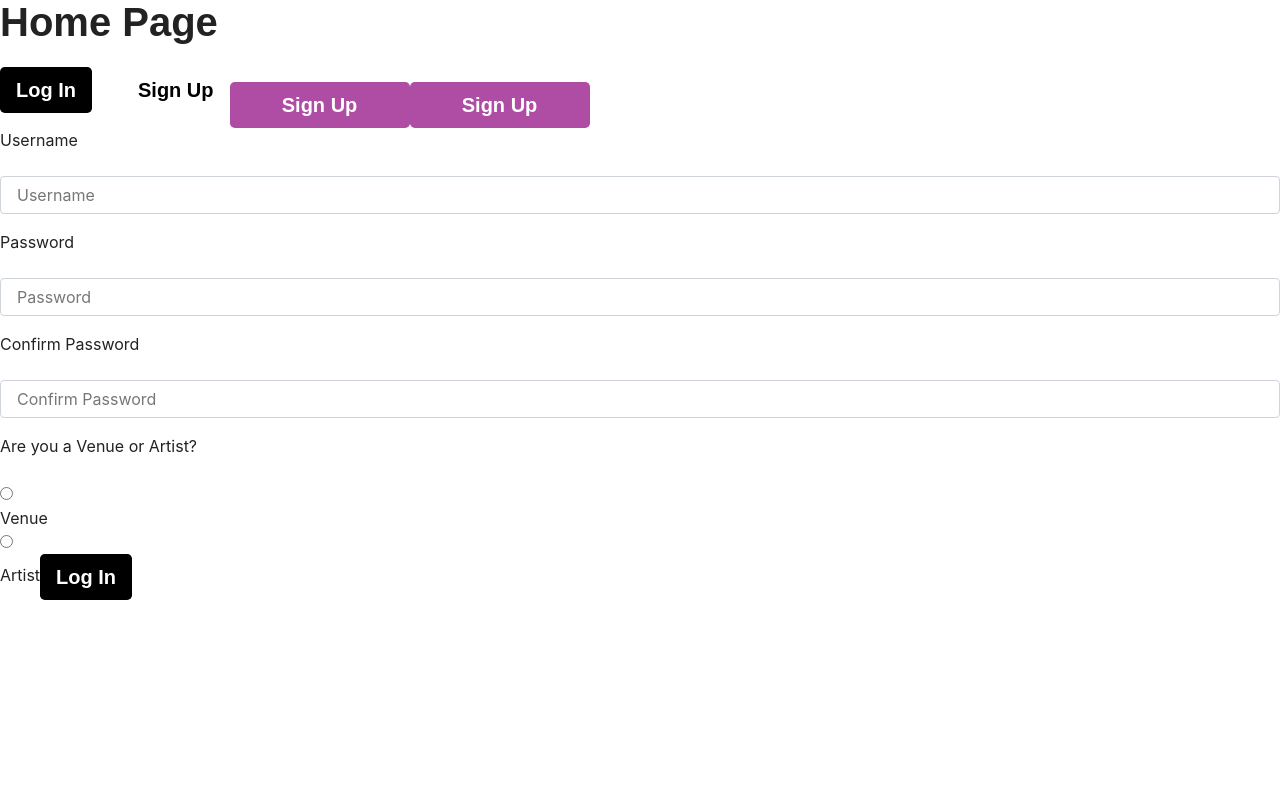
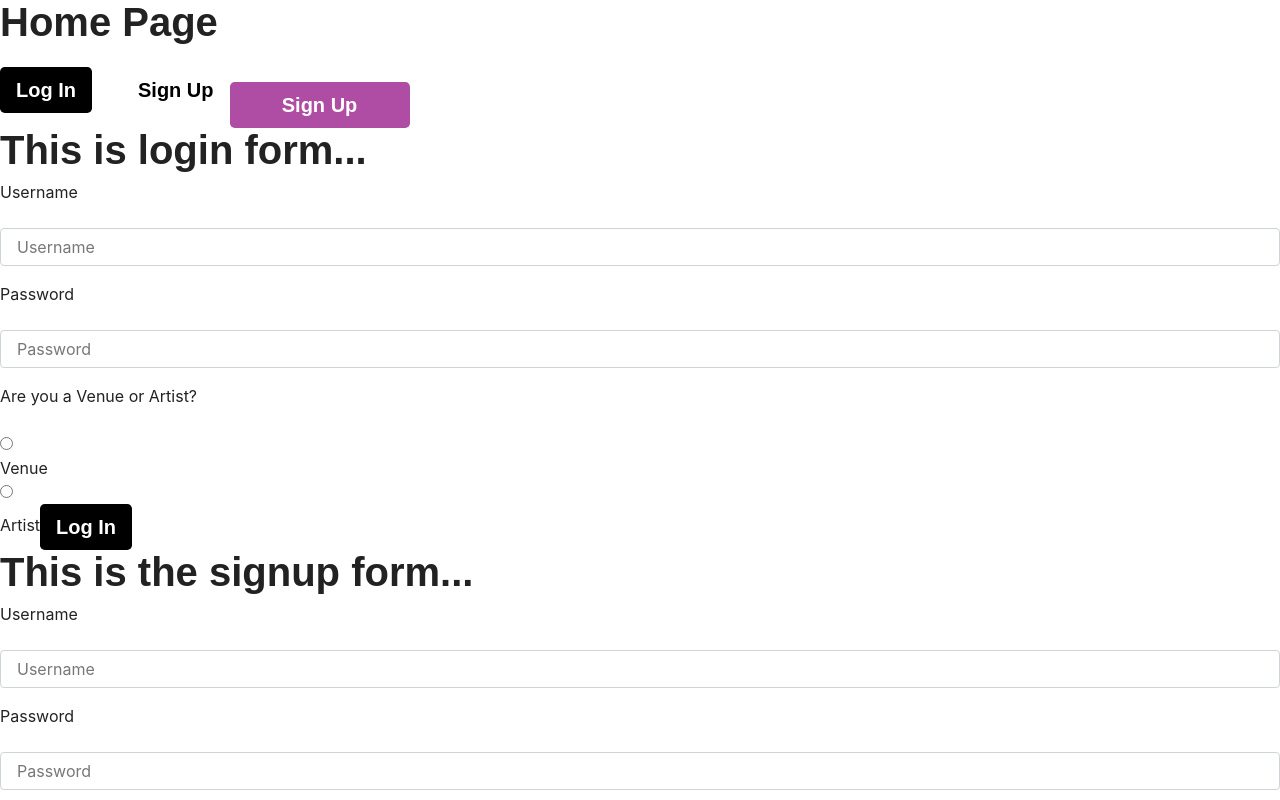
Before and after one commit to Garredondo/GigBook, a React (Create React App) app in the folder client/: page / in a window 1280 px wide. Shown: the top 800 px of the page. Built offline with nearby package versions, Linux system fonts and the light colour scheme; a web font is replaced by a local one.

Commit message:
Saving to pull down the latest changes to the master.

```diff
--- a/client/src/pages/Home.js
+++ b/client/src/pages/Home.js
@@ -1,7 +1,9 @@
 import React, { Component } from "react";
+import { Redirect } from "react-router-dom";
 import {TextLabel, InputBox, Radio} from "../components/inputs";
 import {ModalButton, FormButton} from "../components/buttons";
 import API from "../utils/index";
+
 
 class Home extends Component {
   state = {
@@ -18,18 +20,47 @@ class Home extends Component {
     }, () => console.log(this.state.role));
   };
 
-  handleFormSubmit = event => {
+  handleLoginFormSubmit = event => {
     event.preventDefault();
-    if (this.state.username && this.state.password) {
+    if (this.state.name && this.state.password) {
       API.Users.login({
         name: this.state.name,
         password: this.state.password,
         role: this.state.role
       })
-        .then(res => console.log(res))
+    .then(res => this.props.history.push("/venue/profile/" + res.data.id))
+    .catch(err => console.log(err));
+    }
+
+
+    this.setState({
+      name: "",
+      password: "",
+      role: ""
+    });
+  };
+
+
+  handleSignUpFormSubmit = event => {
+    event.preventDefault();
+    if (this.state.name && this.state.password) {
+      API.Users.signUp({
+        name: this.state.name,
+        password: this.state.password,
+        role: this.state.role
+      })
+    .then(res => {return <Redirect to="/venue/profile/1"/>})
         .catch(err => console.log(err));
     }
+
+
+    this.setState({
+      name: "",
+      password: "",
+      role: ""
+    });
   };
+
 
 
 
@@ -47,15 +78,44 @@ class Home extends Component {
             <ModalButton className={"sign-up-main"}
             data-target={"#form-modal"}
             label={"Sign Up"}/>
-            <FormButton id={"signup-submit"} type={"submit"} value={"Submit"}
-            className={"sign-up-main"}
-            label={"Sign Up"}/>
           </div>
 
 
 
 
+          {/* LOGIN */}
+          <h1>This is login form...</h1>
+          <TextLabel>Username</TextLabel>
+          <InputBox
+          placeholder="Username"
+          name="name"
+          value={this.state.name}
+          onChange={this.handleInputChange}/>
+          <TextLabel>Password</TextLabel>
+          <InputBox
+          placeholder="Password"
+          name="password"
+          type="password"
+          value={this.state.password}
+          onChange={this.handleInputChange}
+          />
 
+
+          <TextLabel>Are you a Venue or Artist?</TextLabel>
+          <Radio value="venue" name="role" checked={this.state.role === "venue"} onChange={this.handleInputChange} />Venue
+          <Radio value="artist" name="role" checked={this.state.role === "artist"} onChange={this.handleInputChange} />Artist
+
+          <FormButton
+          id={"login-submit"}
+          value={"Submit"}
+          className={"log-in"}
+          label={"Log In"}
+          onClick={this.handleLoginFormSubmit}
+          />
+
+
+          {/* SIGNUP */}
+          <h1>This is the signup form...</h1>
           <TextLabel>Username</TextLabel>
           <InputBox
           placeholder="Username"
@@ -84,12 +144,13 @@ class Home extends Component {
           <Radio value="artist" name="role" checked={this.state.role === "artist"} onChange={this.handleInputChange} />Artist
 
           <FormButton
-          id={"login-submit"}
+          id={"signup-submit"}
+          type={"submit"}
           value={"Submit"}
-          className={"log-in"}
-          label={"Log In"}
-          onClick={this.handleFormSubmit}
-          />
+          className={"sign-up-main"}
+          label={"Sign Up"}
+          onClick={this.handleSignUpFormSubmit}/>
+
       </div>
     );
   }
```
